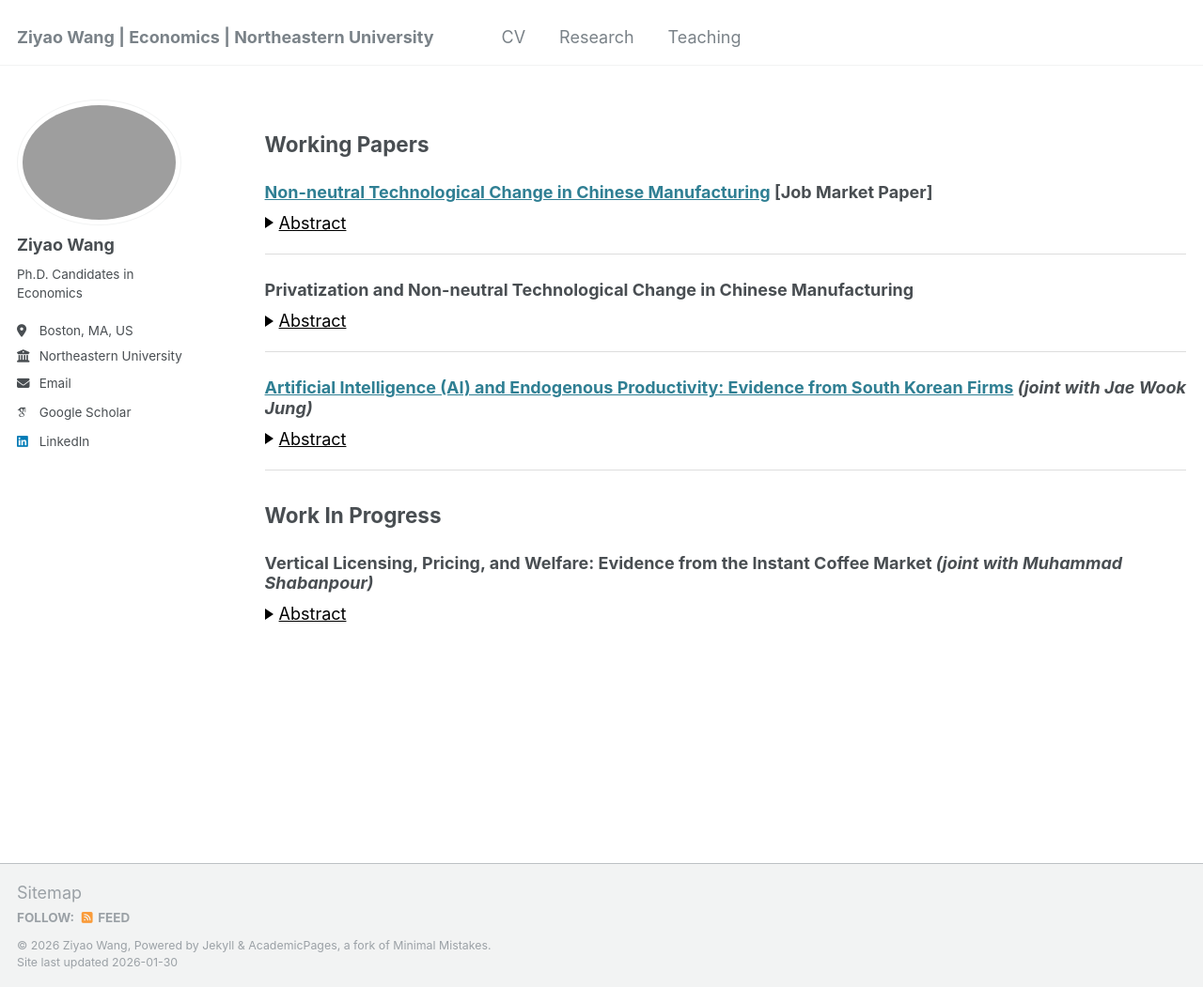
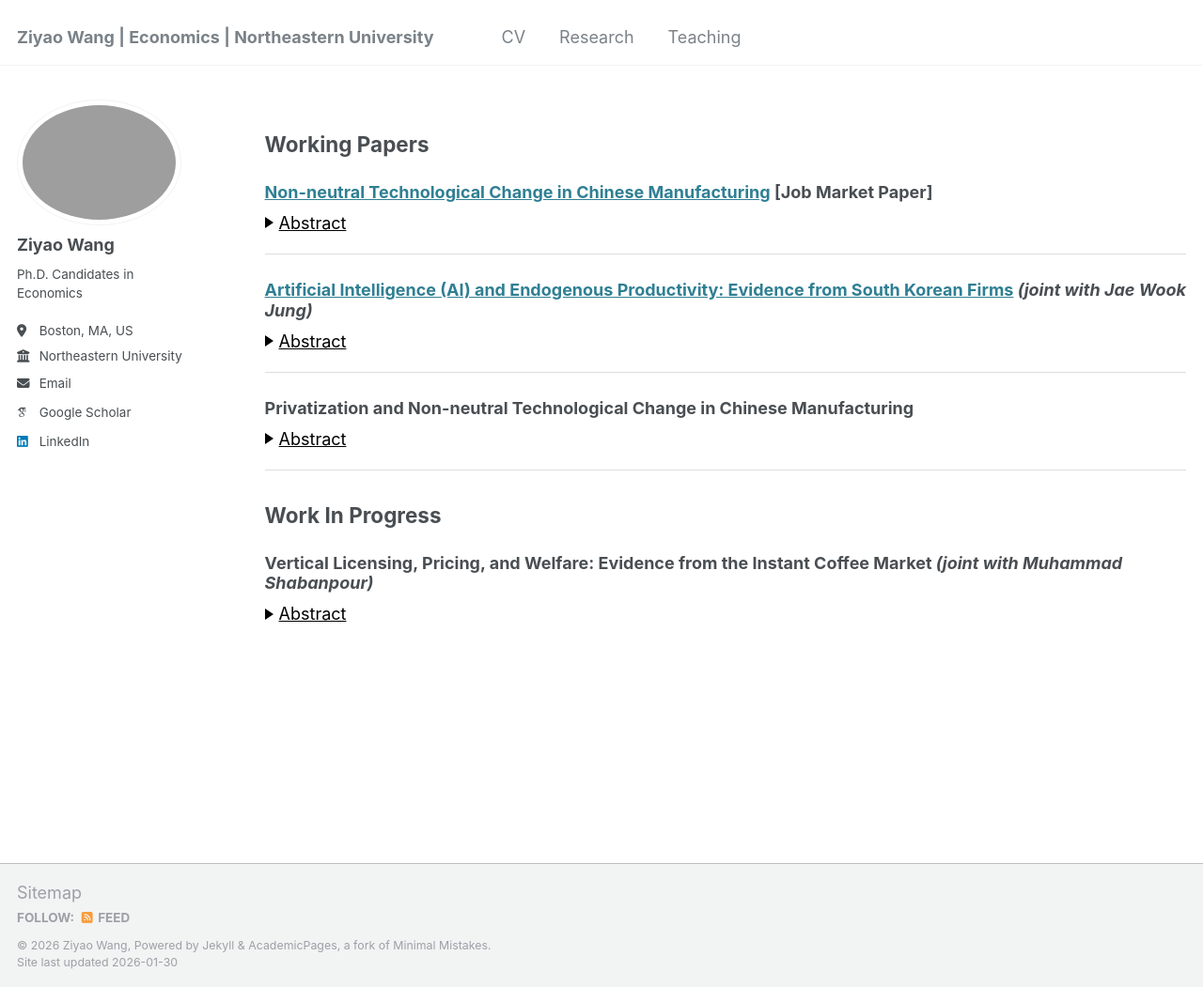
Before and after one commit to ziyaowangecon/ziyaowangecon.github.io, a Jekyll site: the page built from _pages/research.md, in a window 1280 px wide and 1051 px high. Shown: the whole window at 94% size. Built offline with Jekyll 4.4.1, drawn with Linux system fonts in a browser that asks for light colours; some web fonts are replaced.

Commit message:
Update research.md

```diff
--- a/_pages/research.md
+++ b/_pages/research.md
@@ -86,6 +86,16 @@ author_profile: true
 
 <span class="underline"></span>
 
+### [Artificial Intelligence (AI) and Endogenous Productivity: Evidence from South Korean Firms](https://www.dropbox.com/scl/fi/mt7hym1vrr3mkxlsluu9m/AIP_Jung_and_Wang.pdf?rlkey=idlzbxk6ru0up4txgvlhg0lr4&e=1&st=eerl2wy4&dl=0) <em>(joint with Jae Wook Jung)</em>
+<details>
+  <summary class="toggle-summary">Abstract</summary>
+  <div class="abstract">
+This paper studies how artificial intelligence (AI) adoption affects firm-level productivity in South Korea. Using a 2017–2023 panel covering all major market sectors, we combine direct survey measures of AI adoption with a structural model of endogenous productivity to address selection into adoption. We find AI adoption raises revenue-based productivity by about 5% on average, with substantial heterogeneity by time since adoption that is consistent with a delayed J-curve, by sector with the largest gains in ICT and short-run losses in manufacturing, and by application area with gains concentrated in product/service development and sales and marketing rather than production processes. Using the estimates, we also examine how AI adoption relates to market power.
+  </div>
+</details>
+
+<span class="underline"></span>
+
 ### Privatization and Non-neutral Technological Change in Chinese Manufacturing
 <details>
   <summary class="toggle-summary">Abstract</summary>
@@ -96,15 +106,7 @@ This paper examines how ownership transformation during China’s state-owned en
   </div>
 </details>
 
-<span class="underline"></span>
 
-### [Artificial Intelligence (AI) and Endogenous Productivity: Evidence from South Korean Firms](https://www.dropbox.com/scl/fi/mt7hym1vrr3mkxlsluu9m/AIP_Jung_and_Wang.pdf?rlkey=idlzbxk6ru0up4txgvlhg0lr4&e=1&st=eerl2wy4&dl=0) <em>(joint with Jae Wook Jung)</em>
-<details>
-  <summary class="toggle-summary">Abstract</summary>
-  <div class="abstract">
-This paper studies how artificial intelligence (AI) adoption affects firm-level productivity in South Korea. Using a 2017–2023 panel covering all major market sectors, we combine direct survey measures of AI adoption with a structural model of endogenous productivity to address selection into adoption. We find AI adoption raises revenue-based productivity by about 5% on average, with substantial heterogeneity by time since adoption that is consistent with a delayed J-curve, by sector with the largest gains in ICT and short-run losses in manufacturing, and by application area with gains concentrated in product/service development and sales and marketing rather than production processes. Using the estimates, we also examine how AI adoption relates to market power.
-  </div>
-</details>
 
 <span class="underline"></span>
 
```
